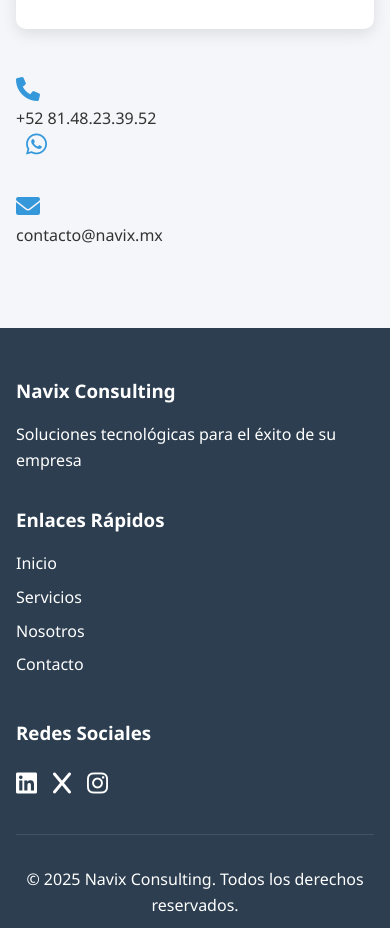
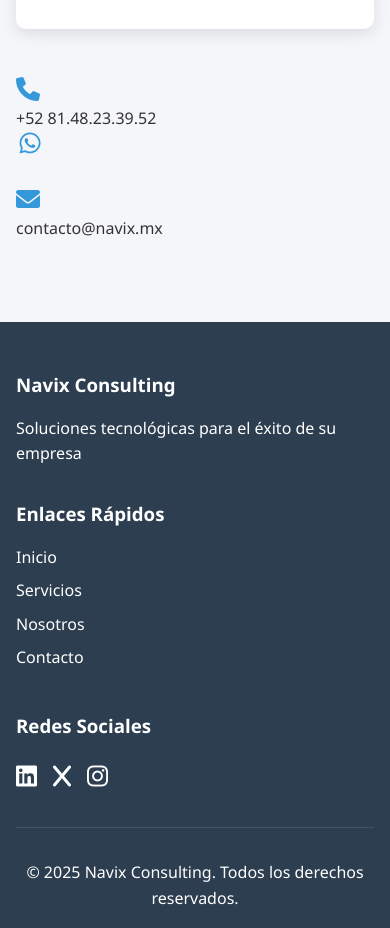
Before and after one commit to cbarronn/navix_website, a plain HTML site: page index.html in a window 390 px wide. Shown: the part 3620-4548 px from the top of the page. Drawn offline with Linux system fonts and the light colour scheme.

Commit message:
Adjust WhatsApp icon size and alignment to match phone/email icons

```diff
--- a/styles.css
+++ b/styles.css
@@ -199,15 +199,18 @@ body {
 }
 
 .whatsapp-link {
-    display: inline-block;
+    display: flex;
+    align-items: center;
+    justify-content: center;
     margin-left: 10px;
     color: #25D366;
     text-decoration: none;
-    font-size: 1.2em;
+    font-size: 1.5rem;
+    width: 24px;
+    height: 24px;
 }
 
 .whatsapp-link:hover {
-    transform: scale(1.1);
     color: #128C7E;
 }
 
```
